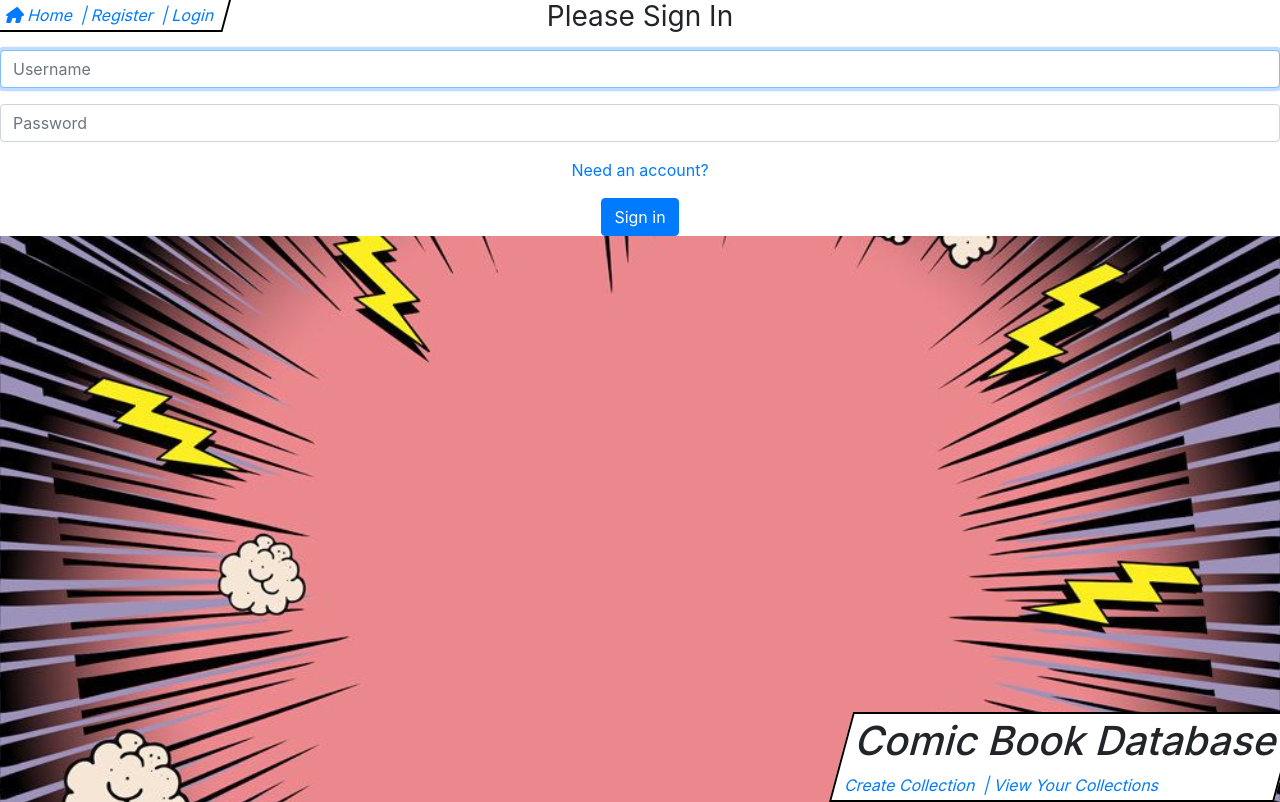
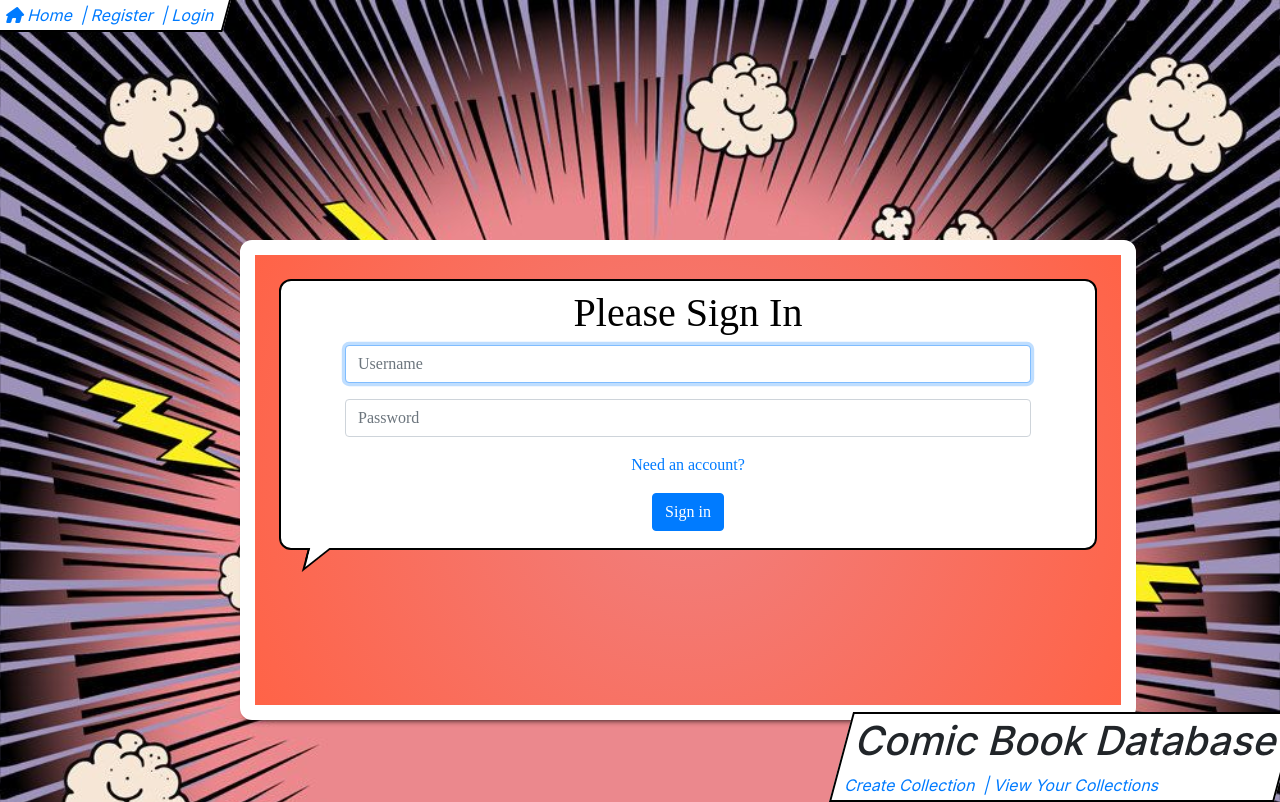
Before and after one commit to breydongates/FinalCapstone, a Vue app in the folder vue/: page /login in a window 1280 px wide. Built offline with nearby package versions, Linux system fonts and the light colour scheme.

Commit message:
finished

```diff
--- a/vue/src/router/index.js
+++ b/vue/src/router/index.js
@@ -105,7 +105,7 @@ const router = new Router({
       name: "CollectionStats",
       component: CollectionStats,
       meta: {
-        requiresAuth: true,
+        requiresAuth: false,
       },
     },
 
--- a/vue/src/views/Login.vue
+++ b/vue/src/views/Login.vue
@@ -1,7 +1,7 @@
 <template>
-  <div id="login" class="text-center">
-    <form class="form-signin" @submit.prevent="login">
-      <h1 class="h3 mb-3 font-weight-normal">Please Sign In</h1>
+  <div id="login" class="yourCollections">
+    <form class="collectionBubble" @submit.prevent="login">
+      <h1 >Please Sign In</h1>
       <div class="alert alert-danger" role="alert" v-if="invalidCredentials">
         Invalid username and password!
       </div>
--- a/vue/src/views/Register.vue
+++ b/vue/src/views/Register.vue
@@ -1,6 +1,6 @@
 <template>
-  <div id="register" class="text-center">
-    <form class="form-register" @submit.prevent="register">
+  <div id="register" class="yourCollections">
+    <form class="collectionBubble" @submit.prevent="register">
       <h1 class="h3 mb-3 font-weight-normal">Create Account</h1>
       <div class="alert alert-danger" role="alert" v-if="registrationErrors">
         {{ registrationErrorMsg }}
```
Also changed, not shown: vue/public/transparent.png (added), vue/src/assets/transparent.png (added), vue/src/views/PublicCollections.vue (line endings or trailing spaces).
